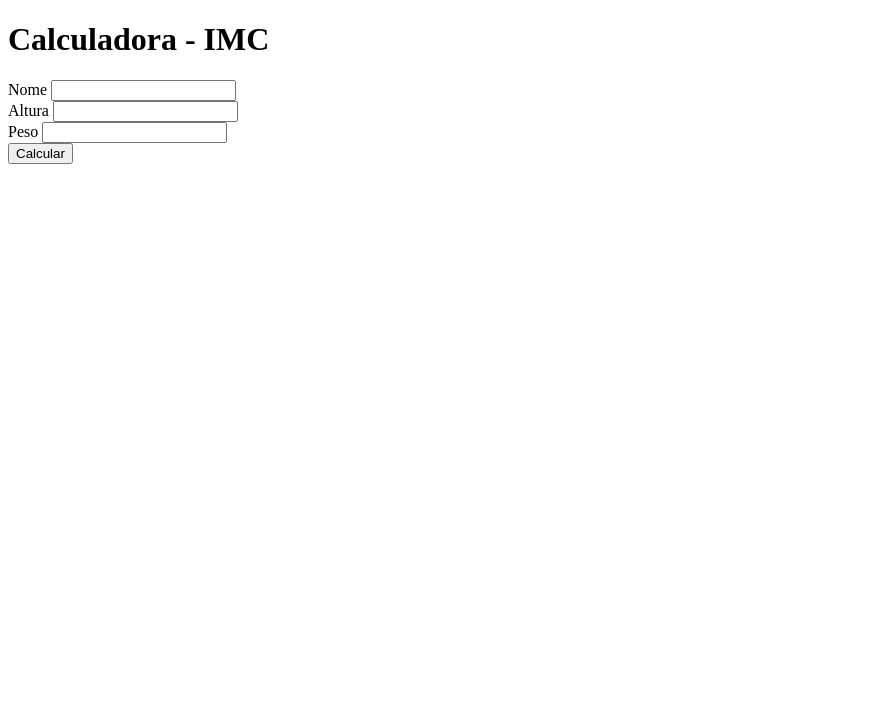
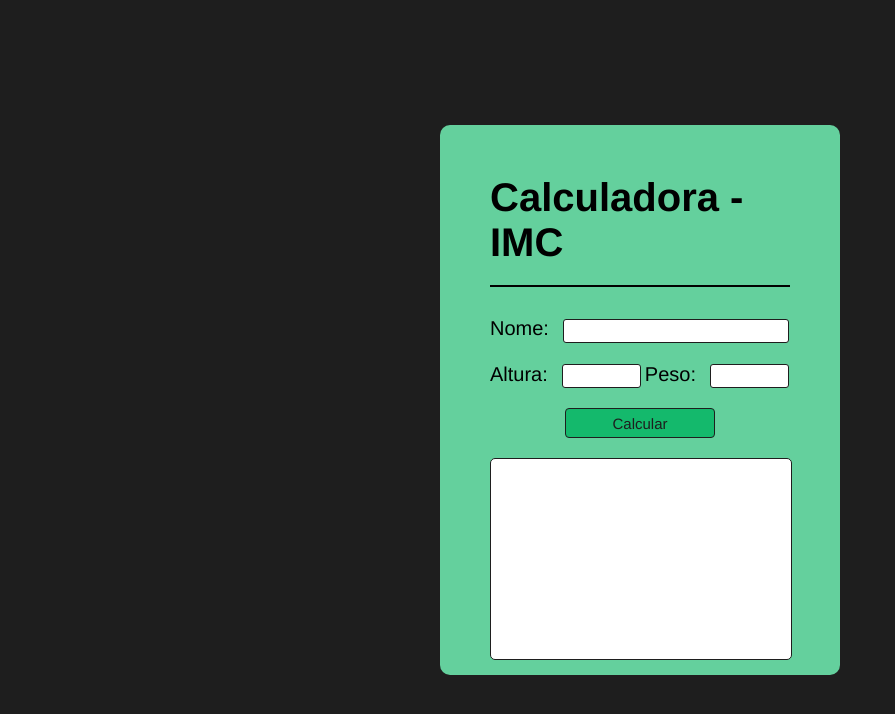
Before and after one commit to Thainno/Calcular-IMC, a plain HTML site: page index.html in a window 1280 px wide. Shown: the whole page, without its empty margins (0-895 px from the left). Drawn offline with Linux system fonts and the light colour scheme.

Commit message:
Add style

```diff
--- a/index.html
+++ b/index.html
@@ -12,18 +12,16 @@
         <div class="container">
             <h1>Calculadora - IMC</h1>
             <form>
-                <label for="nome">Nome</label>
+                <label for="nome">Nome:</label>
                 <input type="text" id="nome">
-            </form>
-            <form>
-                <label for="altura">Altura</label>
+                <label for="altura">Altura:</label>
                 <input type="text" id="altura">
-            </form>
-            <form>
-                <label for="peso">Peso</label>
+                <label for="peso">Peso:</label>
                 <input type="text" id="peso">
             </form>
-            <button>Calcular</button>
+            <div id="btn">
+                <button id="calcular">Calcular</button>
+            </div>
             <div id="resultado"></div>
         </div>
     </main>
--- a/style.css
+++ b/style.css
@@ -0,0 +1,83 @@
+body {
+    width: 100vw;
+    height: 100vh;
+    margin: 0;
+    display: flex;
+    justify-content: center;
+    align-items: center;
+    background-color: #1e1e1e;
+}
+
+main {
+    background-color: #64d09d;
+    width: 300px;
+    height: 450px;
+    border-radius: 10px;
+    padding: 50px;
+}
+
+h1 {
+    font-family: 'Franklin Gothic Medium', 'Arial Narrow', Arial, sans-serif;
+    font-size: 40px;
+    margin: 0;
+    padding-bottom: 20px;
+    margin-bottom: 30px;
+    border-bottom: solid 2px black;
+}
+
+label {
+    font-family: 'Franklin Gothic Medium', 'Arial Narrow', Arial, sans-serif;
+    padding-right: 10px;
+    font-size: 20px;
+}
+
+input {
+    height: 20px;
+    border: #1e1e1e 1px solid;
+    border-radius: 3px;
+
+}
+
+label, input {
+    margin-bottom: 20px;
+}
+
+#nome {
+    width: 220px;
+}
+
+#altura, #peso {
+    width: 73px;
+}
+
+button {
+    font-family: 'Franklin Gothic Medium', 'Arial Narrow', Arial, sans-serif;
+    background-color: #14b96c;
+    font-size: 15px;
+    width: 150px;
+    height: 30px;
+    border: #1e1e1e 1px solid;
+    border-radius: 4px;
+    cursor: pointer;
+    color: #1e1e1e;
+}
+
+#btn {
+    display: flex;
+    justify-content: center;
+}
+
+#resultado {
+    display: flex;
+    align-items: center;
+    justify-content: center;
+    background-color: white;
+    width: 250px;
+    height: 150px;
+    padding: 25px;
+    font-family: 'Franklin Gothic Medium', 'Arial Narrow', Arial, sans-serif;
+    font-size: 20px;
+    border: #1e1e1e 1px solid;
+    border-radius: 5px;
+    margin-top: 20px;
+}
```
